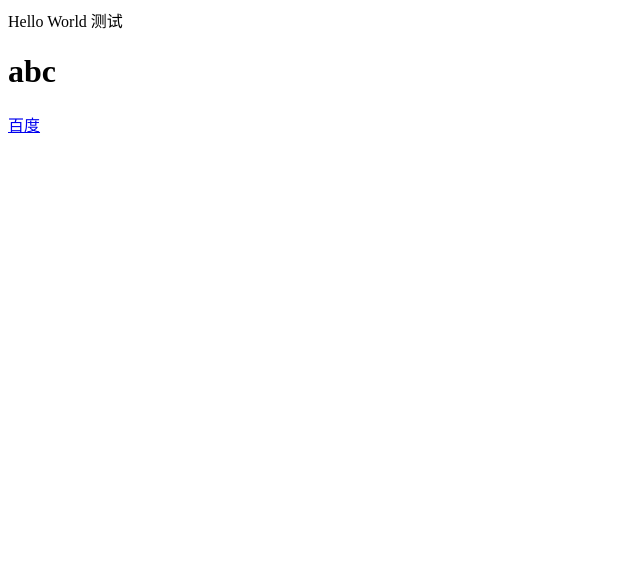
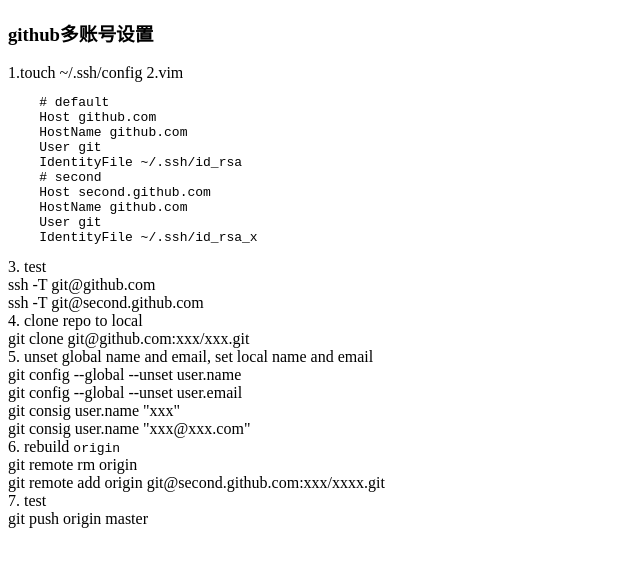
Before and after one commit to cnxml/cnxml.github.io, a plain HTML site: page index.html in a window 1280 px wide. Shown: the whole page, without its empty margins (0-640 px from the left). Drawn offline with Linux system fonts and the light colour scheme.

Commit message:
multi github account setting in a computer

```diff
--- a/index.html
+++ b/index.html
@@ -1,3 +1,42 @@
-Hello World 测试
-<h1>abc</h1>
-<a href="http://www.baidu.com">百度</a>
+<!DOCTYPE html>
+<html lang="en">
+<head>
+    <meta charset="UTF-8">
+    <meta name="viewport" content="width=device-width, initial-scale=1.0">
+    <meta http-equiv="X-UA-Compatible" content="ie=edge">
+    <title>Take It Easy</title>
+</head>
+<body>
+<h3>github多账号设置</h3>
+1.touch ~/.ssh/config
+2.vim
+<pre>
+    # default
+    Host github.com
+    HostName github.com
+    User git
+    IdentityFile ~/.ssh/id_rsa
+    # second
+    Host second.github.com
+    HostName github.com
+    User git
+    IdentityFile ~/.ssh/id_rsa_x
+</pre>
+3. test<br>
+ssh -T git@github.com<br>
+ssh -T git@second.github.com<br>
+4. clone repo to local<br>
+git clone git@github.com:xxx/xxx.git <br>
+5. unset global name and email, set local name and email <br>
+git config --global --unset user.name<br>
+git config --global --unset user.email<br>
+git consig user.name "xxx" <br>
+git consig user.name "xxx@xxx.com" <br>
+6. rebuild <code>origin</code><br>
+git remote rm origin<br>
+git remote add origin git@second.github.com:xxx/xxxx.git <br>
+7. test<br>
+git push origin master
+
+</body>
+</html>
```
